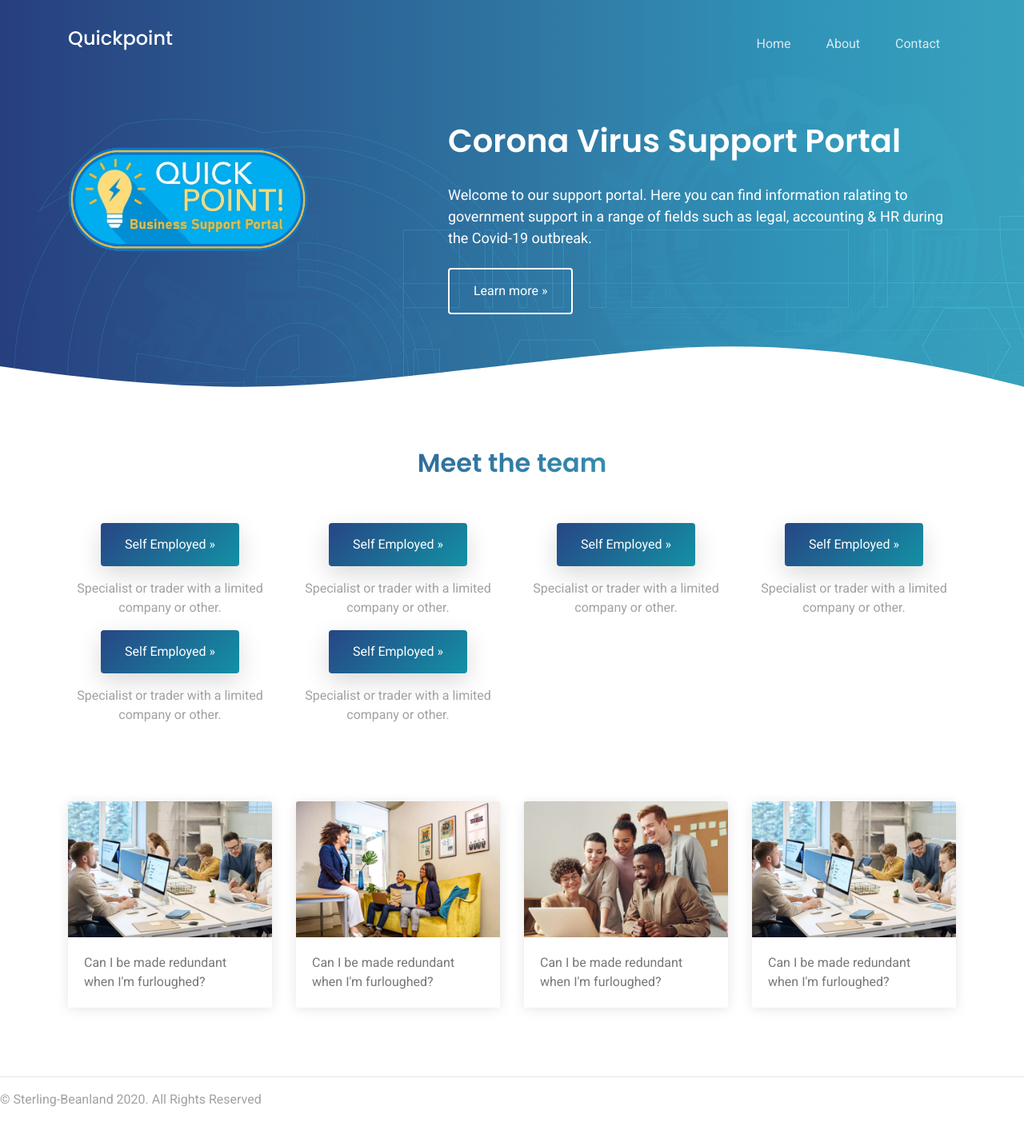
After one commit to ink169/quick-point.co.uk, an ASP.NET MVC app: template Quick-Point.co.uk/Views/Home/MeetTheTeam.cshtml in a window 1280 px wide. The commit adds this page. Shown: the whole page at 80% size. Run offline with ASP.NET Core 8 and stand-ins for ASP.NET MVC 5, Linux system fonts and the light colour scheme; the template is opened without the code that fills it, so the values that code supplies are empty; the project's own start-up code is not run, and a stand-in starts its controllers and pages; some libraries are stand-ins or nearby versions.

Commit message:
More changes

```diff
--- /dev/null
+++ b/Quick-Point.co.uk/Views/Home/MeetTheTeam.cshtml
@@ -0,0 +1,158 @@
+
+@{
+    ViewBag.Title = "MeetTheTeam";
+}
+
+<section class="hero-section" id="hero">
+    <div class="wave">
+        <svg width="100%" height="355px" viewBox="0 0 1920 355" version="1.1" xmlns="http://www.w3.org/2000/svg" xmlns:xlink="http://www.w3.org/1999/xlink">
+            <g id="Page-1" stroke="none" stroke-width="1" fill="none" fill-rule="evenodd">
+                <g id="Apple-TV" transform="translate(0.000000, -402.000000)" fill="#FFFFFF">
+                    <path d="M0,439.134243 C175.04074,464.89273 327.944386,477.771974 458.710937,477.771974 C654.860765,477.771974 870.645295,442.632362 1205.9828,410.192501 C1429.54114,388.565926 1667.54687,411.092417 1920,477.771974 L1920,757 L1017.15166,757 L0,757 L0,439.134243 Z" id="Path"></path>
+                </g>
+            </g>
+        </svg>
+    </div>
+    <div class="container">
+        <div class="row align-items-center">
+            <div class="col-12 hero-text-image">
+                <div class="row">
+                    <div class="col-lg-5 iphone-wrap">
+                        <img src="~/assets/images/bluelozengeSmall.png" alt="" class="hero-section-img" />
+                    </div>
+                    <div class="col-lg-7 text-center text-lg-left">
+                        <h1 data-aos="fade-right">Corona Virus Support Portal</h1>
+                        <p class="mb-4" data-aos="fade-right" data-aos-delay="100">
+                            Welcome to our support portal. Here you can find information ralating to government support in a range of fields such as legal, accounting &amp; HR during the Covid-19 outbreak.
+                        </p>
+                        <p data-aos="fade-right" data-aos-delay="200" data-aos-offset="-500"><a href="https://sterling-law.co.uk/" class="btn btn-outline-white">Learn more &raquo;</a></p>
+                    </div>
+                </div>
+            </div>
+        </div>
+    </div>
+</section><!-- End Hero -->
+
+<main id="main">
+    <!-- ======= Describe Section ======= -->
+    <section class="section section-describe">
+        <div class="container">
+            <div class="row justify-content-center text-center mb-5">
+                <div class="col-md-9" data-aos="fade-up">
+                    <h2 class="section-heading">Meet the team</h2>
+                </div>
+            </div>
+
+            <div class="row">
+                <div class="col-md-3" data-aos="fade-up" data-aos-delay="">
+                    <div class="feature-1 text-center">
+                        <a class="btn btn-primary" href="#">Self Employed &raquo;</a>
+                        <p>Specialist or trader with a limited company or other.</p>
+                    </div>
+                </div>
+                <div class="col-md-3" data-aos="fade-up" data-aos-delay="">
+                    <div class="feature-1 text-center">
+                        <a class="btn btn-primary" href="#">Self Employed &raquo;</a>
+                        <p>Specialist or trader with a limited company or other.</p>
+                    </div>
+                </div>
+                <div class="col-md-3" data-aos="fade-up" data-aos-delay="">
+                    <div class="feature-1 text-center">
+                        <a class="btn btn-primary" href="#">Self Employed &raquo;</a>
+                        <p>Specialist or trader with a limited company or other.</p>
+                    </div>
+                </div>
+                <div class="col-md-3" data-aos="fade-up" data-aos-delay="">
+                    <div class="feature-1 text-center">
+                        <a class="btn btn-primary" href="#">Self Employed &raquo;</a>
+                        <p>Specialist or trader with a limited company or other.</p>
+                    </div>
+                </div>
+                <div class="col-md-3" data-aos="fade-up" data-aos-delay="">
+                    <div class="feature-1 text-center">
+                        <a class="btn btn-primary" href="#">Self Employed &raquo;</a>
+                        <p>Specialist or trader with a limited company or other.</p>
+                    </div>
+                </div>
+                <div class="col-md-3" data-aos="fade-up" data-aos-delay="">
+                    <div class="feature-1 text-center">
+                        <a class="btn btn-primary" href="#">Self Employed &raquo;</a>
+                        <p>Specialist or trader with a limited company or other.</p>
+                    </div>
+                </div>
+            </div>
+
+        </div>
+    </section>
+
+    <!-- ======= Links Section ======= -->
+    <section class="section section-links">
+        <div class="container container-flex">
+            <div class="row">
+                <div class="col-lg-3 col-md-3 d-flex align-items-stretch">
+                    <div class="card">
+                        <a href="">
+                            <img src="~/assets/images/link-1.jpg" class="card-img-top" alt="...">
+                            <div class="card-icon">
+                                <i class="bx bx-book-reader"></i>
+                            </div>
+                            <div class="card-body">
+                                <p class="card-text">
+                                    Can I be made redundant when I'm furloughed?
+                                </p>
+                            </div>
+                        </a>
+                    </div>
+                </div>
+
+                <div class="col-lg-3 col-md-3 d-flex align-items-stretch">
+                    <div class="card">
+                        <a href="">
+                            <img src="~/assets/images/link-2.jpg" class="card-img-top" alt="...">
+                            <div class="card-icon">
+                                <i class="bx bx-book-reader"></i>
+                            </div>
+                            <div class="card-body">
+                                <p class="card-text">
+                                    Can I be made redundant when I'm furloughed?
+                                </p>
+                            </div>
+                        </a>
+                    </div>
+                </div>
+
+                <div class="col-lg-3 col-md-3 d-flex align-items-stretch">
+                    <div class="card">
+                        <a href="">
+                            <img src="~/assets/images/link-3.jpg" class="card-img-top" alt="...">
+                            <div class="card-icon">
+                                <i class="bx bx-book-reader"></i>
+                            </div>
+                            <div class="card-body">
+                                <p class="card-text">
+                                    Can I be made redundant when I'm furloughed?
+                                </p>
+                            </div>
+                        </a>
+                    </div>
+                </div>
+
+                <div class="col-lg-3 col-md-3 d-flex align-items-stretch">
+                    <div class="card">
+                        <a href="">
+                            <img src="~/assets/images/link-1.jpg" class="card-img-top" alt="...">
+                            <div class="card-icon">
+                                <i class="bx bx-book-reader"></i>
+                            </div>
+                            <div class="card-body">
+                                <p class="card-text">
+                                    Can I be made redundant when I'm furloughed?
+                                </p>
+                            </div>
+                        </a>
+                    </div>
+                </div>
+            </div>
+        </div>
+    </section>
+</main><!-- End #main -->
--- a/Quick-Point.co.uk/Views/Shared/_Layout.cshtml
+++ b/Quick-Point.co.uk/Views/Shared/_Layout.cshtml
@@ -37,7 +37,7 @@
 						<nav class="site-navigation position-relative text-right" role="navigation">
 
 							<ul class="site-menu main-menu js-clone-nav mr-auto d-none d-lg-block">
-								<li class="active"><a href="index.html" class="nav-link">Home</a></li>
+								<li class="active"><a href="index.html" class="nav-link"></a></li>
 								<li>@Html.ActionLink("Home", "Index", "Home")</li>
 								<li>@Html.ActionLink("About", "About", "Home")</li>
 								<li>@Html.ActionLink("Contact", "Contact", "Home")</li>
@@ -81,7 +81,7 @@
 			@RenderBody()
 			<hr />
 			<footer>
-				<p>&copy; Sterling Law @DateTime.Now.Year. All Rights Reserved</p>
+				<p>&copy; Sterling-Beanland @DateTime.Now.Year. All Rights Reserved</p>
 			</footer>
 		</div>
 
```
Also changed, not shown: Quick-Point.co.uk/Controllers/HomeController.cs (+7 -0 lines), Quick-Point.co.uk/Quick-Point.co.uk.csproj.
